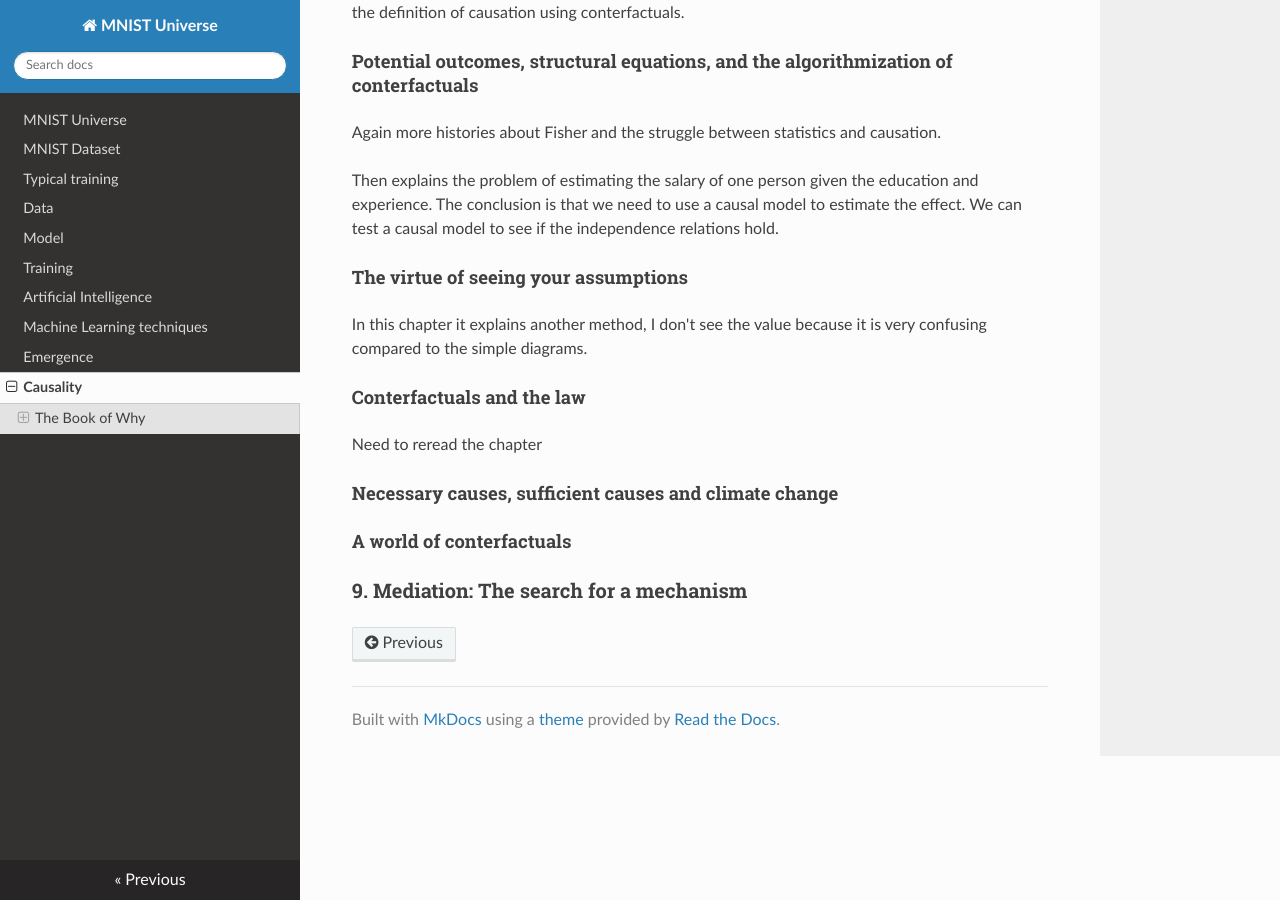
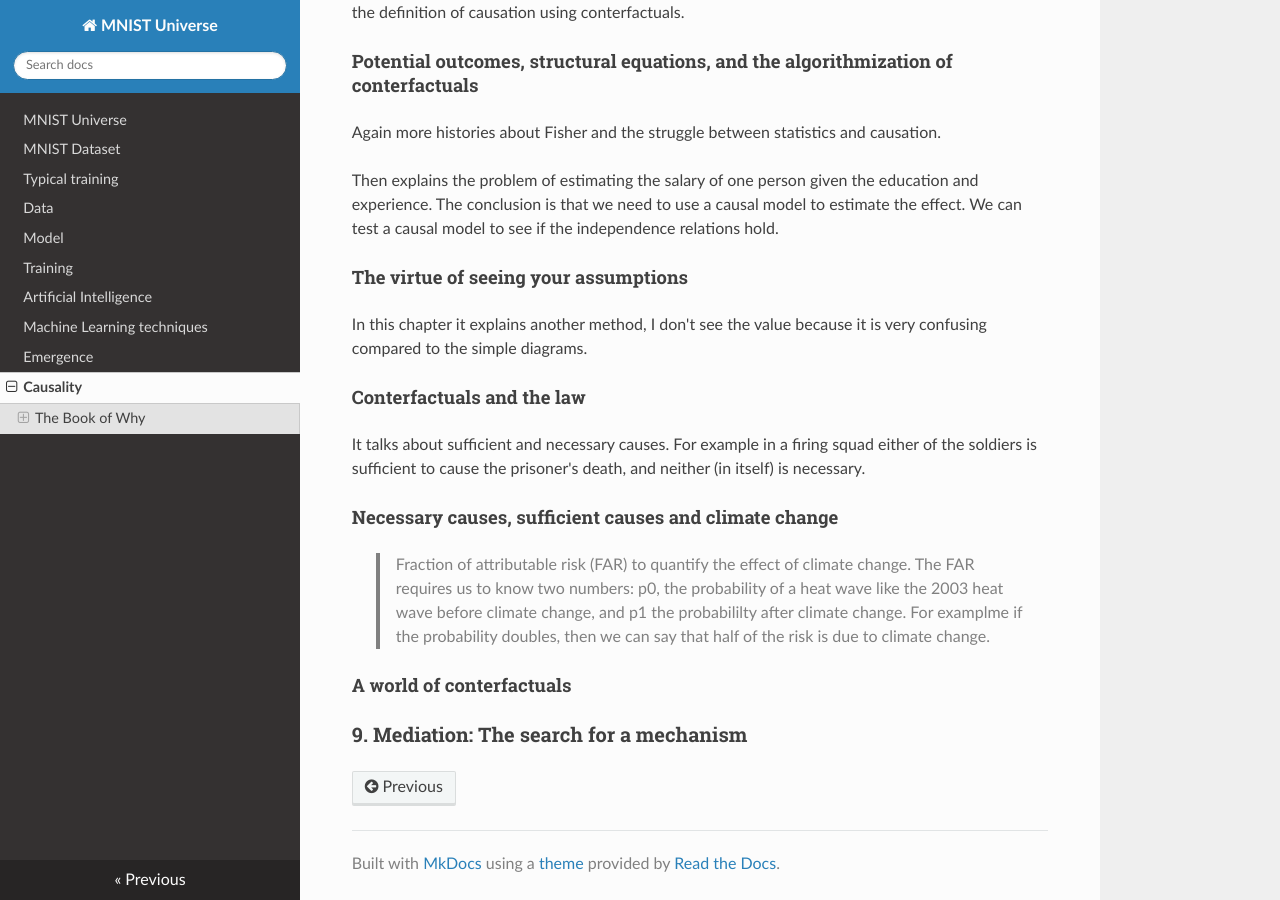
Before and after one commit to ironbar/mnist_universe, an MkDocs documentation site: the page built from docs/08_causality.md, in a window 1280 px wide and 900 px high, scrolled down 12048 px. Built offline with MkDocs 1.6.1, drawn with Linux system fonts in a browser that asks for light colours; nearby versions of some CDN libraries; formulas are drawn with MathJax 3.

Commit message:
Update 08_causality.md

```diff
--- a/docs/08_causality.md
+++ b/docs/08_causality.md
@@ -379,9 +379,11 @@
 
 #### Conterfactuals and the law
 
-Need to reread the chapter
+It talks about sufficient and necessary causes. For example in a firing squad either of the soldiers is sufficient to cause the prisoner's death, and neither (in itself) is necessary.
 
 #### Necessary causes, sufficient causes and climate change
+
+> Fraction of attributable risk (FAR) to quantify the effect of climate change. The FAR requires us to know two numbers: p0, the  probability of a heat wave like the 2003 heat wave before climate change, and p1 the probabililty after climate change. For examplme if the probability doubles, then we can say that half of the risk is due to climate change.
 
 #### A world of conterfactuals
 
```
